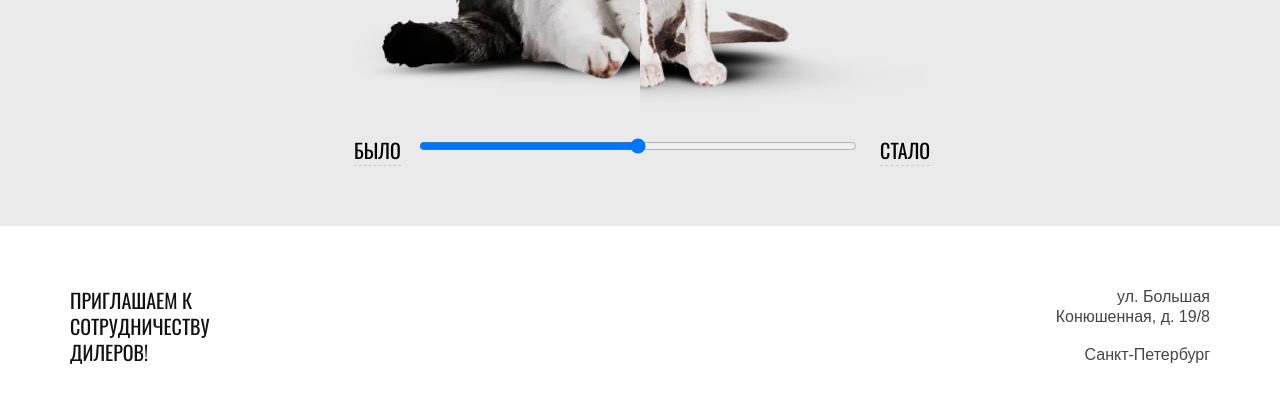
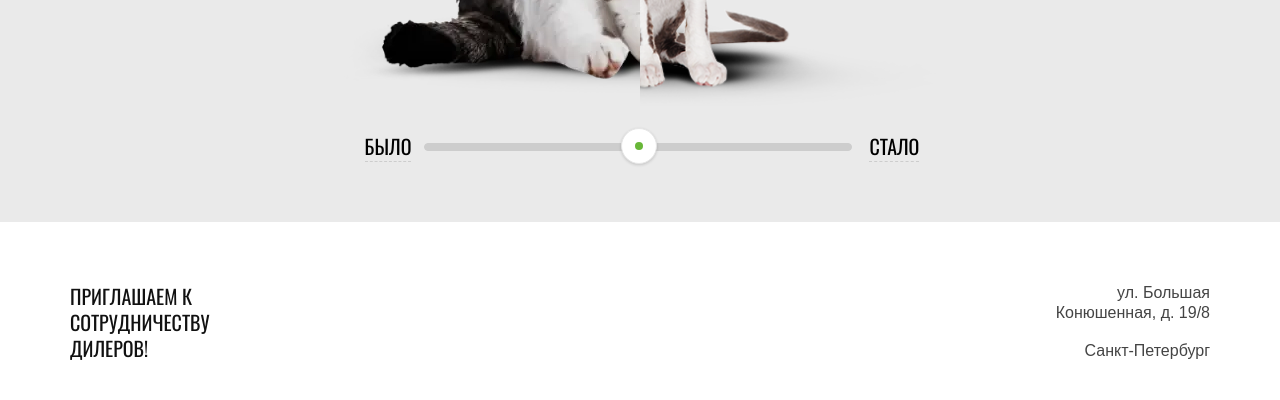
Before and after one commit to umewmew/1768023-cat-energy-25, a website: page source/index.html in a window 1280 px wide. Shown: the part 3360-3760 px from the top of the page. Drawn offline with nearby package versions, Linux system fonts and the light colour scheme; files that its build step writes are made by us from their sources.

Commit message:
Стилизует реиндж

```diff
--- a/source/index.html
+++ b/source/index.html
@@ -177,7 +177,7 @@
           <div class="special__range-wrapper range-changes">
             <button class="range-changes__before range-button" type="button">Было</button>
 
-            <input class="range-changes__range-bar" type="range"><span class="visually-hidden">Потяните, чтобы увидеть изменения</span>
+            <div class="range-changes__range-bar" type="range"><span class="range-changes__dot"></span></div>
 
             <button class="range-changes__after range-button" type="button">Стало</button>
           </div>
--- a/source/less/blocks/catalog/main-inner-container.less
+++ b/source/less/blocks/catalog/main-inner-container.less
@@ -1,5 +1,6 @@
 .main-inner-container {
   overflow: hidden;
+  margin: 0 auto;
 }
 
 .main-inner-container__title {
--- a/source/less/blocks/main/promo.less
+++ b/source/less/blocks/main/promo.less
@@ -5,6 +5,7 @@
 .promo {
   @media (min-width: @desktop-width) {
     margin-bottom: 135px;
+    position: relative;
   }
 }
 
@@ -64,6 +65,7 @@
   @media (min-width: @desktop-width) {
     width: 1220px;
     flex-direction: row;
+    position: none;
   }
 }
 
--- a/source/less/blocks/main/range-changes.less
+++ b/source/less/blocks/main/range-changes.less
@@ -1,3 +1,62 @@
+.range-changes__range-bar {
+  width: 85px;
+  height: 14px;
+  background-color: @white;
+  border: 1px solid @silver-gray;
+  border-radius: 6px;
+  position: relative;
+
+  @media (min-width: @tablet-width) {
+    width: 426px;
+    height: 6px;
+    background-color: @silver-gray;
+  }
+}
+
+.range-changes__dot {
+  width: 36px;
+  height: 6px;
+  background-color: @green;
+  border-radius: 6px;
+  position: absolute;
+  left: 6px;
+  top: 4px;
+
+  @media (min-width: @tablet-width) {
+    height: 34px;
+    width: 34px;
+    background-color: @white;
+    border: 1px solid @special-light-gray;
+    border-radius: 50%;
+    left: 196px;
+    top: -16px;
+    box-shadow: 0 1px 3px rgba(0, 0, 0, 0.16);
+
+
+    &::after {
+      content: "";
+      position: absolute;
+      width: 8px;
+      height: 8px;
+      background-color: @green;
+      border-radius: 6px;
+      top: 13px;
+      left: 13px;
+    }
+  }
+}
+
+// стилизация состояний ползунка
+.range-changes__dot:hover {
+  box-shadow: 0 2px 4px rgba(0, 0, 0, 0.19);
+}
+
+.range-changes__dot:active {
+  border: 1px solid @green;
+  box-shadow: 0 2px 4px rgba(0, 0, 0, 0.19);
+}
+
+
 .range-button {
   font-family: "Oswald", sans-serif;
   font-style: normal;
--- a/source/less/blocks/main/special.less
+++ b/source/less/blocks/main/special.less
@@ -139,6 +139,12 @@
   }
 }
 
+.special__range-wrapper {
+  display: flex;
+  flex-direction: row;
+  align-items: center;
+}
+
 // картинки слайдера
 .special__image-wrapper {
   margin-bottom: 11px;
--- a/source/less/blocks/programm-form/program.less
+++ b/source/less/blocks/programm-form/program.less
@@ -1,5 +1,6 @@
 .program {
   overflow: hidden;
+  margin: 0 auto;
 }
 
 // стилизация заголовка "Подбор программы"
--- a/source/less/global.less
+++ b/source/less/global.less
@@ -5,7 +5,6 @@ html {
 body {
   min-height: 100%;
   margin: 0 auto;
-
   display: flex;
   flex-direction: column;
 
```
